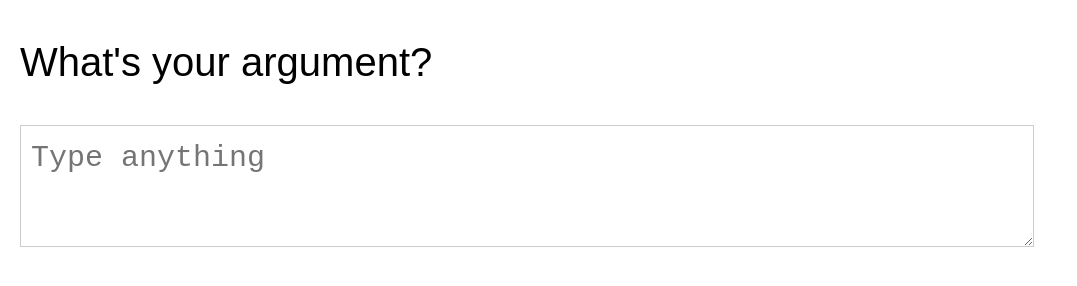
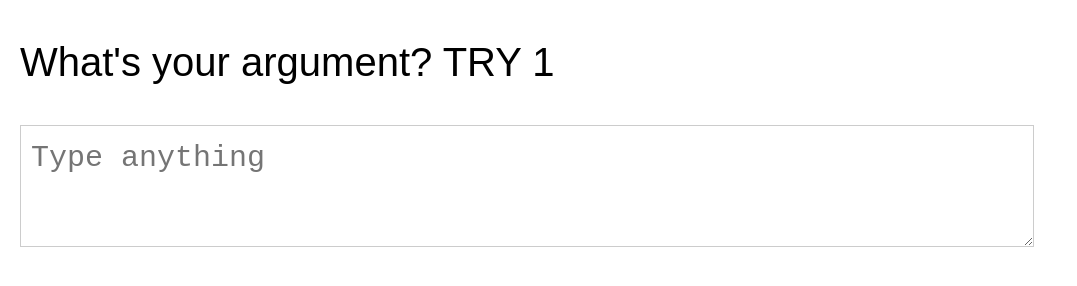
Before and after one commit to JakeRossi/JakeRossi.github.io, a plain HTML site: page index.html in a window 1280 px wide. Shown: the whole page, without its empty margins (0-1077 px from the left). Drawn offline with Linux system fonts and the light colour scheme.

Commit message:
Update index.html

```diff
--- a/index.html
+++ b/index.html
@@ -23,7 +23,7 @@
     </style>
 </head>
 <body>
-    <p id="text-above">What's your argument?</p>
+    <p id="text-above">What's your argument? TRY 1</p>
     <textarea id="textbox" placeholder="Type anything" style="font-size: 30px;"></textarea>
 </body>
 </html>
```
